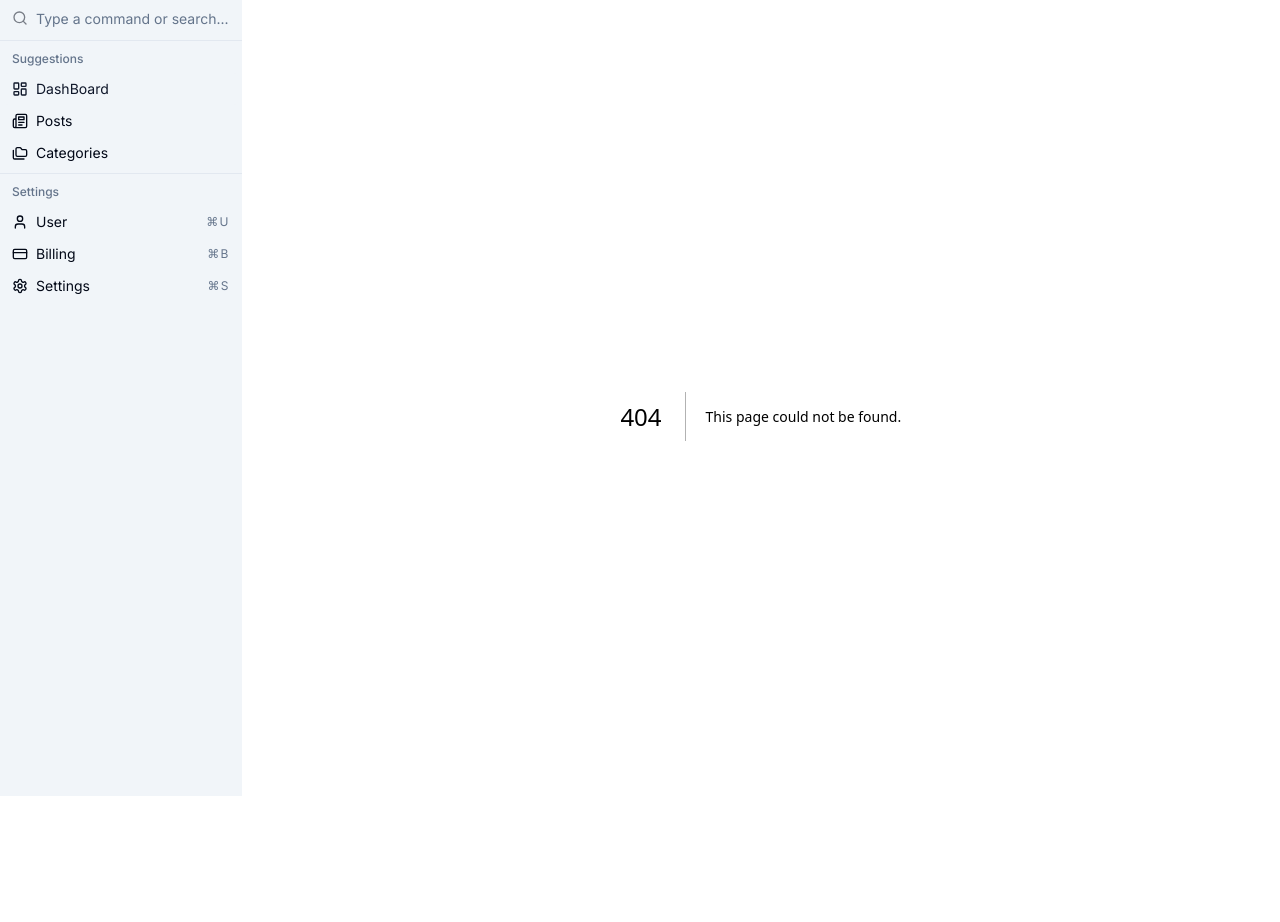
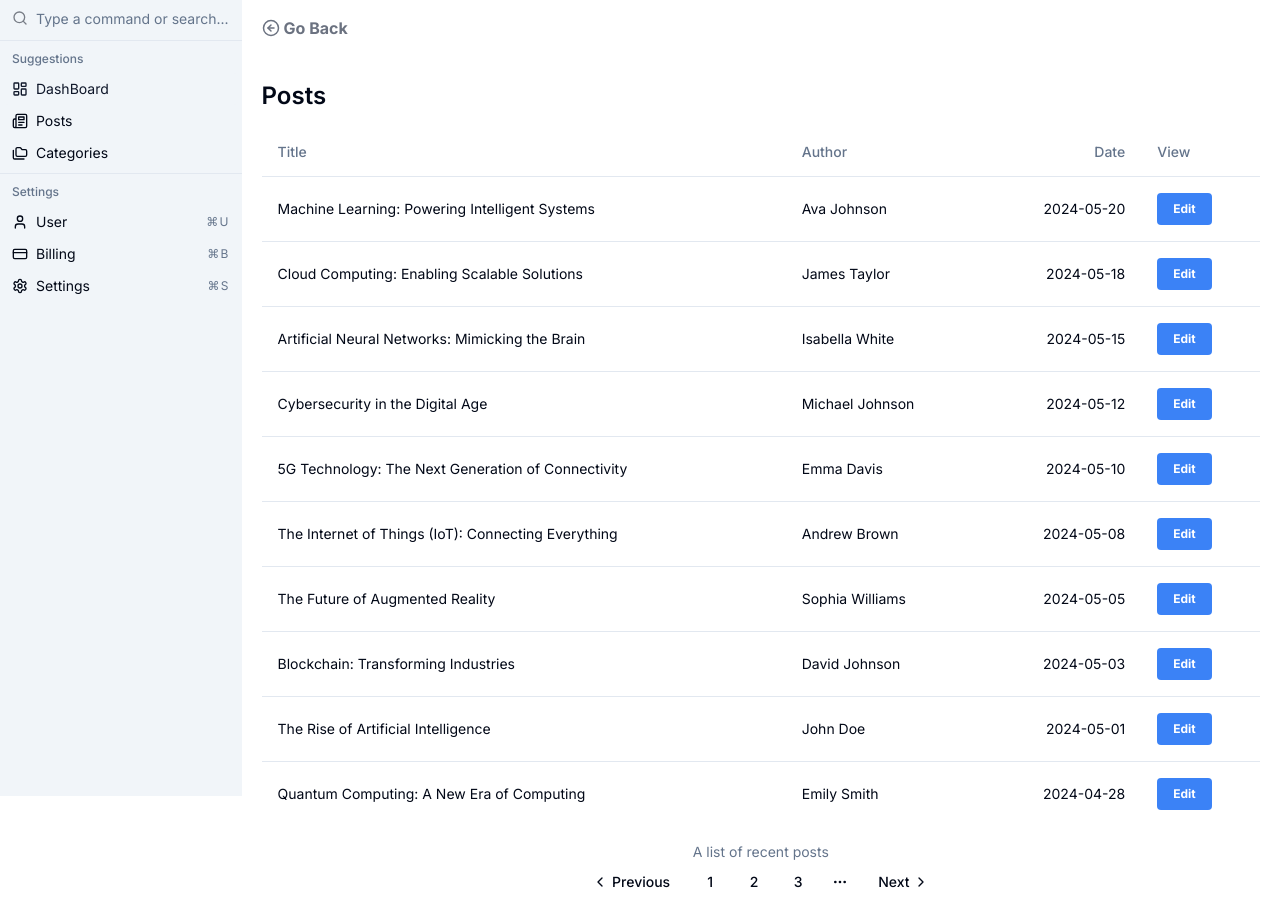
Before and after one commit to snoweel/admin-ui-nextjs-shadcn, a Next.js app: page /posts in a window 1280 px wide. Before the commit this address had no page. Shown: the part 60-982 px from the top of the page. Before the commit the page ends 896 px from the top, so only its background shows below. Built offline with nearby package versions, Linux system fonts and the light colour scheme.

Commit message:
- post page - back button on post page - basic pagination component

```diff
--- /dev/null
+++ b/app/(main)/posts/page.tsx
@@ -0,0 +1,15 @@
+import BackButton from "@/components/BackButton";
+import PostsPagination from "@/components/posts/PostsPagination";
+import PostsTable from "@/components/posts/PostTable";
+
+const Postpage = () => {
+  return (
+    <>
+      <BackButton text="Go Back" link="/" />
+      <PostsTable />
+      <PostsPagination />
+    </>
+  );
+};
+
+export default Postpage;
--- /dev/null
+++ b/components/BackButton.tsx
@@ -0,0 +1,20 @@
+import { ArrowLeftCircle } from "lucide-react";
+import Link from "next/link";
+
+interface BackButtonProps {
+  text: string;
+  link: string;
+}
+
+const BackButton = ({ text, link }: BackButtonProps) => {
+  return (
+    <Link
+      href={link}
+      className="text-gray-500 hover:underline flex items-center gap-1 font-bold mb-5"
+    >
+      <ArrowLeftCircle size={18} /> {text}
+    </Link>
+  );
+};
+
+export default BackButton;
--- /dev/null
+++ b/components/posts/PostsPagination.tsx
@@ -0,0 +1,38 @@
+import {
+  Pagination,
+  PaginationContent,
+  PaginationEllipsis,
+  PaginationItem,
+  PaginationLink,
+  PaginationNext,
+  PaginationPrevious,
+} from "@/components/ui/pagination";
+
+const PostsPagination = () => {
+  return (
+    <Pagination>
+      <PaginationContent>
+        <PaginationItem>
+          <PaginationPrevious href="#" />
+        </PaginationItem>
+        <PaginationItem>
+          <PaginationLink href="#">1</PaginationLink>
+        </PaginationItem>
+        <PaginationItem>
+          <PaginationLink href="#">2</PaginationLink>
+        </PaginationItem>
+        <PaginationItem>
+          <PaginationLink href="#">3</PaginationLink>
+        </PaginationItem>
+        <PaginationItem>
+          <PaginationEllipsis />
+        </PaginationItem>
+        <PaginationItem>
+          <PaginationNext href="#" />
+        </PaginationItem>
+      </PaginationContent>
+    </Pagination>
+  );
+};
+
+export default PostsPagination;
--- /dev/null
+++ b/components/ui/pagination.tsx
@@ -0,0 +1,117 @@
+import * as React from "react"
+import { ChevronLeft, ChevronRight, MoreHorizontal } from "lucide-react"
+
+import { cn } from "@/lib/utils"
+import { ButtonProps, buttonVariants } from "@/components/ui/button"
+
+const Pagination = ({ className, ...props }: React.ComponentProps<"nav">) => (
+  <nav
+    role="navigation"
+    aria-label="pagination"
+    className={cn("mx-auto flex w-full justify-center", className)}
+    {...props}
+  />
+)
+Pagination.displayName = "Pagination"
+
+const PaginationContent = React.forwardRef<
+  HTMLUListElement,
+  React.ComponentProps<"ul">
+>(({ className, ...props }, ref) => (
+  <ul
+    ref={ref}
+    className={cn("flex flex-row items-center gap-1", className)}
+    {...props}
+  />
+))
+PaginationContent.displayName = "PaginationContent"
+
+const PaginationItem = React.forwardRef<
+  HTMLLIElement,
+  React.ComponentProps<"li">
+>(({ className, ...props }, ref) => (
+  <li ref={ref} className={cn("", className)} {...props} />
+))
+PaginationItem.displayName = "PaginationItem"
+
+type PaginationLinkProps = {
+  isActive?: boolean
+} & Pick<ButtonProps, "size"> &
+  React.ComponentProps<"a">
+
+const PaginationLink = ({
+  className,
+  isActive,
+  size = "icon",
+  ...props
+}: PaginationLinkProps) => (
+  <a
+    aria-current={isActive ? "page" : undefined}
+    className={cn(
+      buttonVariants({
+        variant: isActive ? "outline" : "ghost",
+        size,
+      }),
+      className
+    )}
+    {...props}
+  />
+)
+PaginationLink.displayName = "PaginationLink"
+
+const PaginationPrevious = ({
+  className,
+  ...props
+}: React.ComponentProps<typeof PaginationLink>) => (
+  <PaginationLink
+    aria-label="Go to previous page"
+    size="default"
+    className={cn("gap-1 pl-2.5", className)}
+    {...props}
+  >
+    <ChevronLeft className="h-4 w-4" />
+    <span>Previous</span>
+  </PaginationLink>
+)
+PaginationPrevious.displayName = "PaginationPrevious"
+
+const PaginationNext = ({
+  className,
+  ...props
+}: React.ComponentProps<typeof PaginationLink>) => (
+  <PaginationLink
+    aria-label="Go to next page"
+    size="default"
+    className={cn("gap-1 pr-2.5", className)}
+    {...props}
+  >
+    <span>Next</span>
+    <ChevronRight className="h-4 w-4" />
+  </PaginationLink>
+)
+PaginationNext.displayName = "PaginationNext"
+
+const PaginationEllipsis = ({
+  className,
+  ...props
+}: React.ComponentProps<"span">) => (
+  <span
+    aria-hidden
+    className={cn("flex h-9 w-9 items-center justify-center", className)}
+    {...props}
+  >
+    <MoreHorizontal className="h-4 w-4" />
+    <span className="sr-only">More pages</span>
+  </span>
+)
+PaginationEllipsis.displayName = "PaginationEllipsis"
+
+export {
+  Pagination,
+  PaginationContent,
+  PaginationEllipsis,
+  PaginationItem,
+  PaginationLink,
+  PaginationNext,
+  PaginationPrevious,
+}
```
